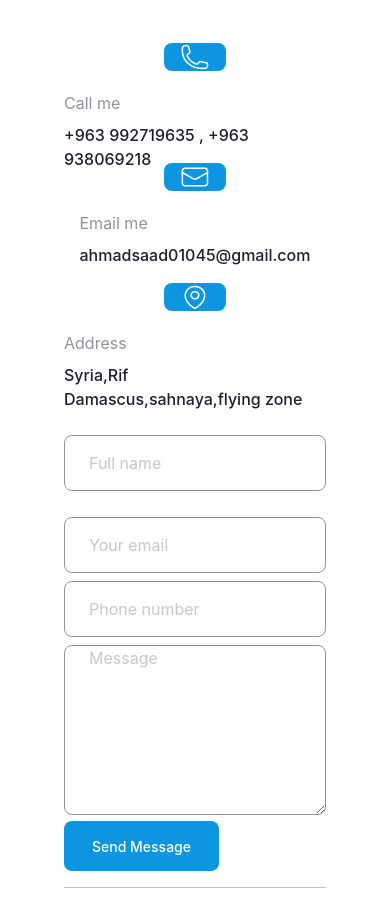
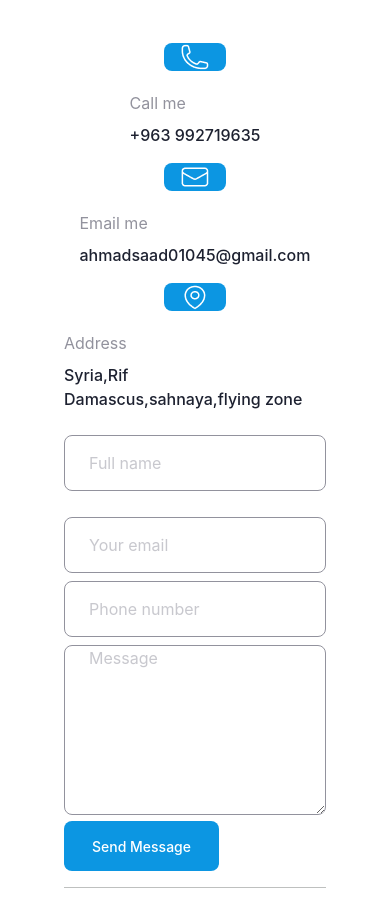
Before and after one commit to AhmadSaadAlden/React-Portfolio, a React (Vite) app: page / in a window 390 px wide. Shown: the part 8280-9186 px from the top of the page. Built offline with nearby package versions, Linux system fonts and the light colour scheme.

Commit message:
update phone number

```diff
--- a/src/Pages/Home.jsx
+++ b/src/Pages/Home.jsx
@@ -73,7 +73,7 @@ const Home = () => {
         img3: location,
         img3Alt: "location",
         callTitle: "Call me",
-        callDescripton: "+963 992719635 , +963 938069218",
+        callDescripton: "+963 992719635",
         emailTitle: "Email me",
         emailDescription: "ahmadsaad01045@gmail.com",
         locationTitle: "Address",
```
